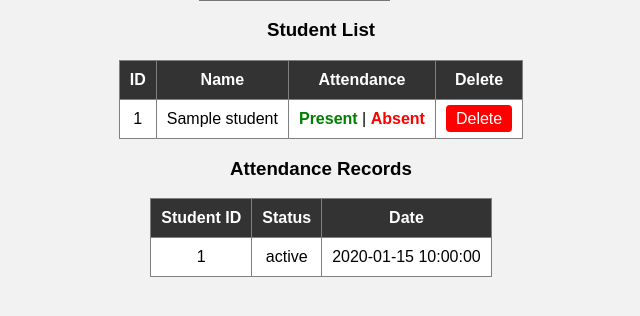
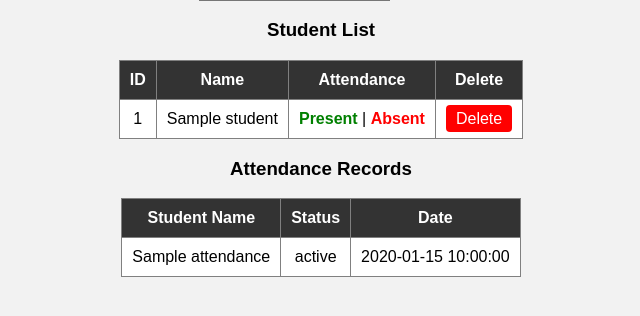
Before and after one commit to Khushishivkar/studentmanagement19043vsc, a Flask app: template templates/index.html in a window 1280 px wide. Shown: the part 139-455 px from the top of the page, without its empty margins (319-959 px from the left). Run offline with Flask 3, Linux system fonts and the light colour scheme; the template is opened without the code that fills it: most values are stand-ins (such as "Sample title", 1, 10 or a date in 2020).

Commit message:
Modify attendance records table to show student names
Updated attendance records table to display student names instead of IDs.

```diff
--- a/templates/index.html
+++ b/templates/index.html
@@ -128,7 +128,7 @@ Delete
 <table border="1" cellpadding="10">
 
 <tr>
-<th>Student ID</th>
+<th>Student Name</th>
 <th>Status</th>
 <th>Date</th>
 </tr>
@@ -136,7 +136,7 @@ Delete
 {% for a in attendance %}
 
 <tr>
-<td>{{a.student_id}}</td>
+<td>{{a.name}}</td>
 <td>{{a.status}}</td>
 <td>{{a.date}}</td>
 </tr>
```
